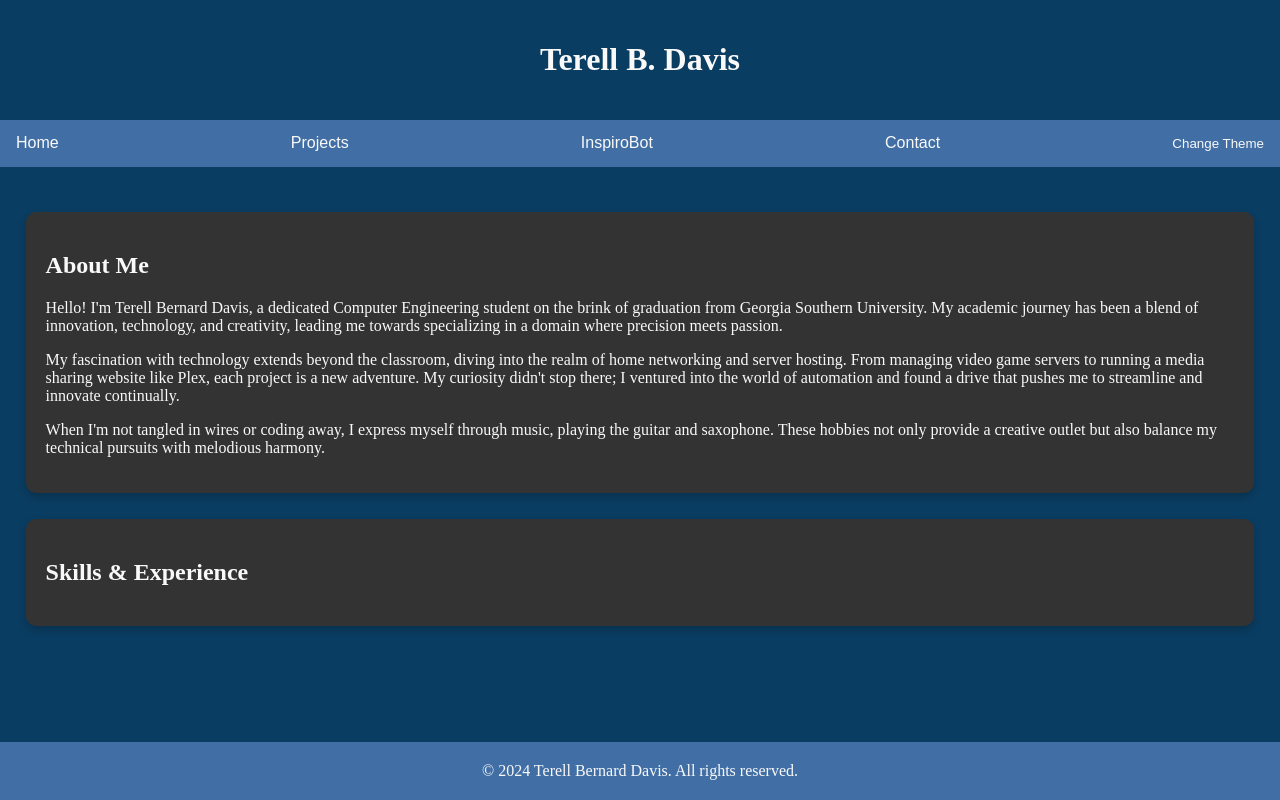
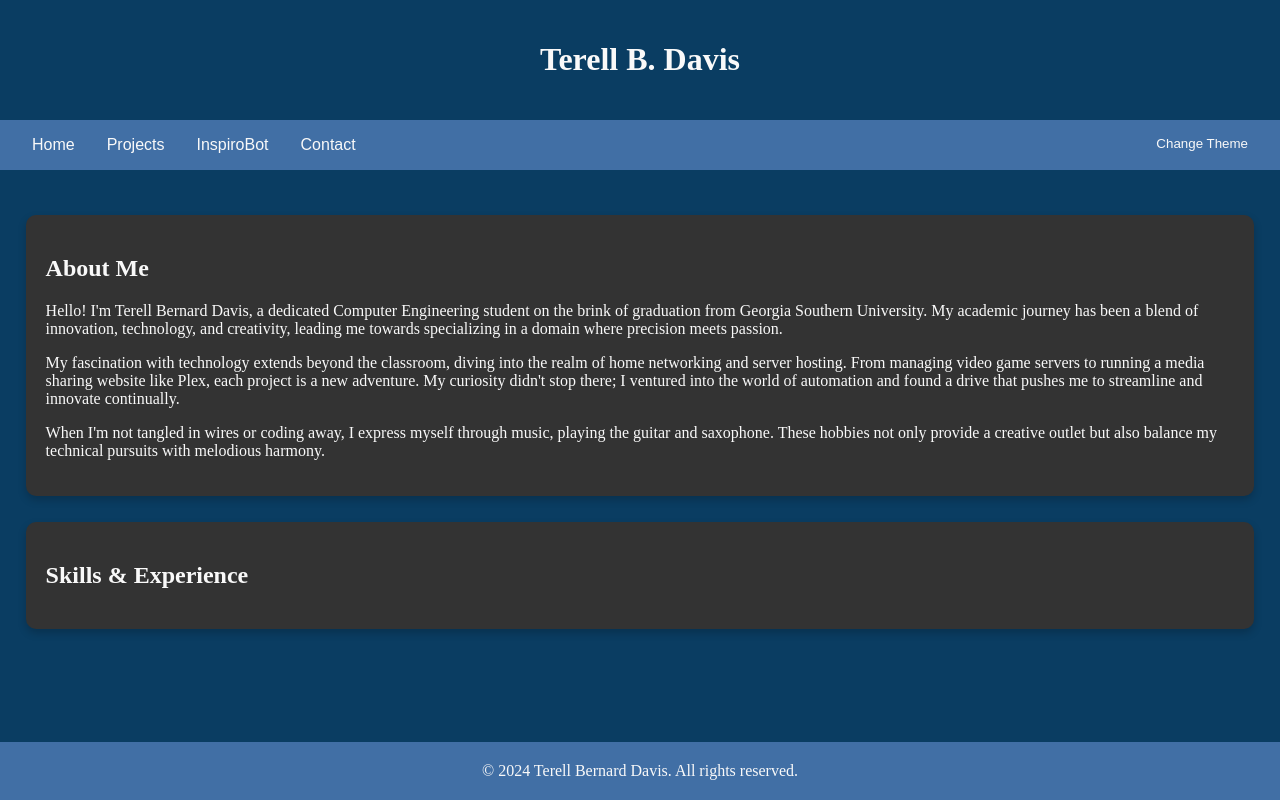
Before and after one commit to Terell-Davis/terell-davis.github.io, a React (Create React App) app: page / in a window 1280 px wide. Built offline with nearby package versions, Linux system fonts and the light colour scheme.

Commit message:
Fixed NavBar elements to float left

```diff
--- a/src/components/Navbar.js
+++ b/src/components/Navbar.js
@@ -6,10 +6,12 @@ import { Link } from 'react-router-dom';
 const NavBar = () => {
   return (
     <nav className={styles.navbar}>
-      <Link to="/" className={styles.link}>Home</Link>
-	    <Link to="/projects" className={styles.link}>Projects</Link>
-      <Link to="/inspirobot" className={styles.link}>InspiroBot</Link>
-      <Link to="/contact" className={styles.link}>Contact</Link>
+      <div className={styles.linksContainer}>
+        <Link to="/" className={styles.link}>Home</Link>
+	      <Link to="/projects" className={styles.link}>Projects</Link>
+        <Link to="/inspirobot" className={styles.link}>InspiroBot</Link>
+        <Link to="/contact" className={styles.link}>Contact</Link>
+      </div>
 	    <ThemeSwitch />
     </nav>
   );
--- a/src/styles/Navbar.module.css
+++ b/src/styles/Navbar.module.css
@@ -4,13 +4,18 @@
 	margin-bottom: 0;
 	display: flex;
 	justify-content: space-between;
+  padding: 0 1rem;
+}
+
+.linkContainer{
+  display: flex;
 }
 
 .link {
   float: left;
   color: var(--text-color);
   text-align: center;
-  padding: 14px 16px;
+  padding: 16px 16px;
   text-decoration: none;
 }
 
--- a/src/styles/Themeswitch.module.css
+++ b/src/styles/Themeswitch.module.css
@@ -4,8 +4,8 @@
 }
 
 .dropbtn {
-  background-color: var(--secondary-color); /* Button color */
-  color: var(--text-color); /* text color */
+  background-color: var(--secondary-color);
+  color: var(--text-color);
   padding: 16px;
   border: none;
   cursor: pointer;
@@ -22,7 +22,7 @@
 }
 
 .dropdownContent button {
-  color: var(--text-color); /* text color */
+  color: var(--text-color);
   padding: 12px 16px;
   text-decoration: none;
   display: block;
@@ -34,7 +34,7 @@
 }
 
 .dropdownContent button:hover {
-  background-color: var(--hover-color); /* Use CSS variable for hover background */
+  background-color: var(--hover-color);
 }
 
 .themeSwitch:hover .dropdownContent {
```
